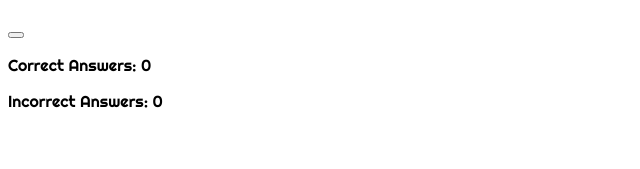
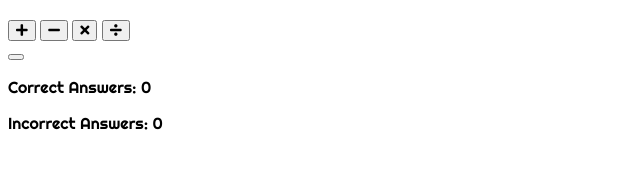
Before and after one commit to verytee/love-maths, a plain HTML site: page index.html in a window 1280 px wide. Shown: the part 99-268 px from the top of the page, without its empty margins (0-640 px from the left). Drawn offline with Linux system fonts and the light colour scheme.

Commit message:
add fontawesome icons

```diff
--- a/index.html
+++ b/index.html
@@ -18,7 +18,7 @@
     <!-- Header area -->
 
     <header>
-        <h1 class="heading"><img class="logo" src="assets/images/logo.webp" alt="Love Maths Logo"> Love Maths
+        <h1 class="heading"><img class="logo" src="assets/images/logo.webp" alt="Love Maths Heart Logo"> Love Maths
         </h1>
     </header>
 
@@ -26,6 +26,15 @@
     <main>
        <section>
         <div class="game-area">
+            <!-- The button controls for the game -->
+            <div class="controls-area">
+            <button class="btn btn--big btn--green"><i class="fas fa-plus"></i></button>
+            <button class="btn btn--big btn--blue"><i class="fas fa-minus"></i></button>
+            <button class="btn btn--big btn--orange"><i class="fas fa-times"></i></button>
+            <button class="btn btn--big btn--red"><i class="fas fa-divide"></i></button>
+
+
+            </div>
 
             </div>
 
```
